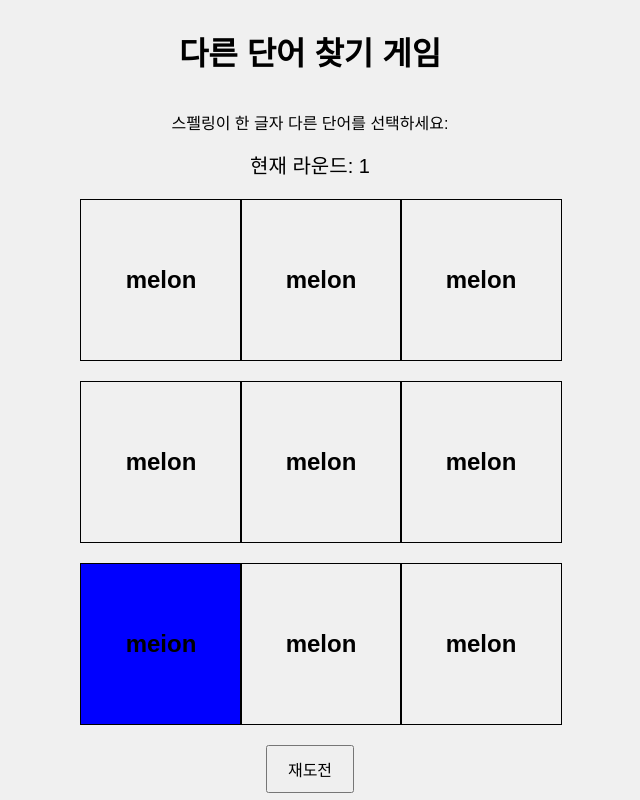
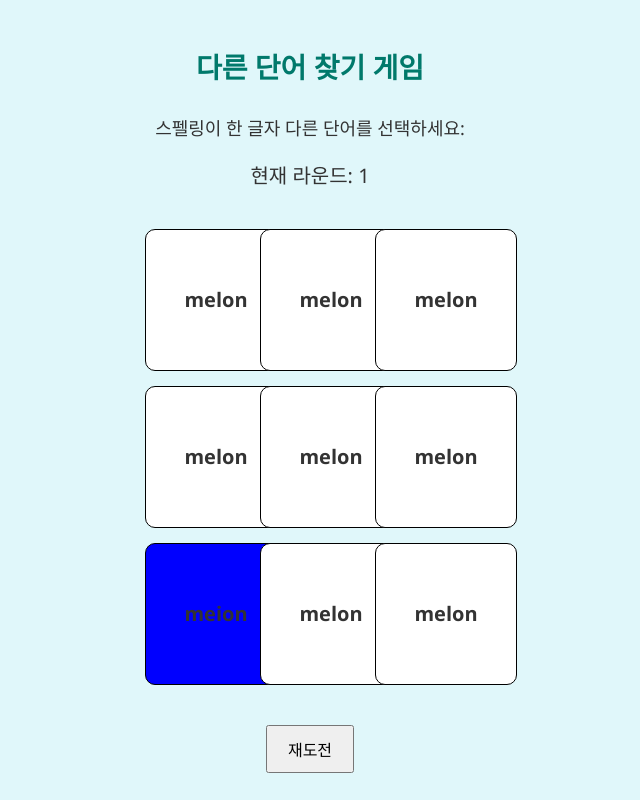
Before and after one commit to jhchoi91066/jhchoi91066.github.io, a plain HTML site: page index.html in a window 1280 px wide. Shown: the whole page, without its empty margins (330-970 px from the left). Drawn offline with Linux system fonts and the light colour scheme.

Commit message:
Update index.html

```diff
--- a/index.html
+++ b/index.html
@@ -6,31 +6,47 @@
     <title>다른 단어 찾기 게임</title>
     <style>
         body {
-            font-family: Arial, sans-serif;
+            font-family: 'Segoe UI', Tahoma, Geneva, Verdana, sans-serif;
             display: flex;
             flex-direction: column;
             align-items: center;
             justify-content: center;
             height: 100vh;
             margin: 0;
-            background-color: #f0f0f0;
+            background-color: #e0f7fa; /* 부드러운 파란색 배경 */
+            color: #333; /* 텍스트 색상 */
         }
         h1 {
+            margin-bottom: 10px;
+            font-size: 28px; /* 제목 크기 조정 */
+            color: #00796b; /* 제목 색상 */
+        }
+        p {
+            font-size: 18px; /* 설명 텍스트 크기 조정 */
             margin-bottom: 20px;
         }
         #gameContainer {
             display: grid;
-            grid-template-columns: repeat(3, 140px);
-            grid-gap: 20px;
+            grid-template-columns: repeat(3, 100px); /* 모바일에 맞게 크기 조정 */
+            grid-gap: 15px; /* 박스 간의 간격 추가 */
+            padding: 20px; /* 게임 컨테이너 내부 여백 추가 */
         }
         #gameContainer div {
             font-weight: bold;
-            font-size: 24px;
-            width: 120px;
-            height: 120px;
+            font-size: 20px; /* 단어 크기 조정 */
+            width: 100px; /* 단어 블록 크기 조정 */
+            height: 100px; /* 단어 블록 크기 조정 */
             display: flex;
             align-items: center;
             justify-content: center;
+            background-color: #ffffff; /* 단어 블록 배경색 */
+            border: 2px solid #00796b; /* 테두리 색상 */
+            border-radius: 10px; /* 모서리 둥글게 */
+            transition: background-color 0.3s; /* 배경색 변화 애니메이션 */
+            cursor: pointer; /* 커서 포인터로 변경 */
+        }
+        #gameContainer div:hover {
+            background-color: #b2dfdb; /* 호버 시 배경색 변화 */
         }
     </style>
 </head>
```
